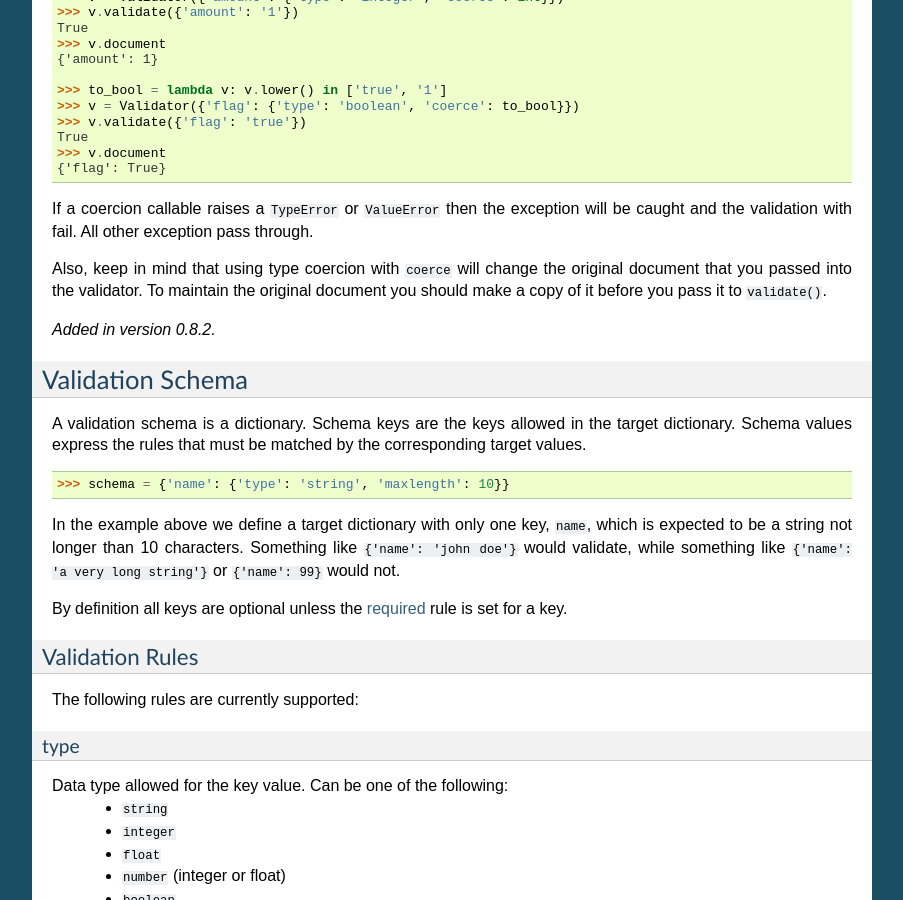
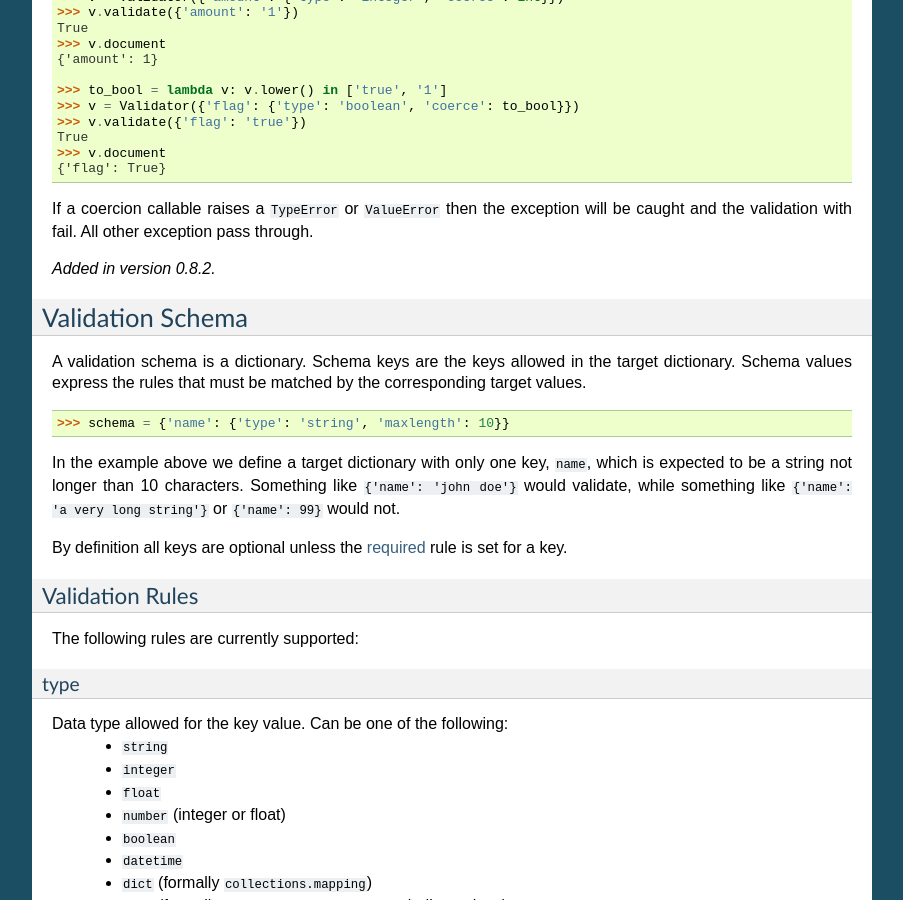
Before and after one commit to pyeve/cerberus, a Sphinx documentation site: the page built from docs/index.rst, in a window 1280 px wide and 900 px high, scrolled down 4318 px. Shown: the whole window, without its empty margins (198-1101 px from the left). Built offline with Sphinx 7.4.7, drawn with Linux system fonts in a browser that asks for light colours.

Commit message:
updates docs

```diff
--- a/docs/index.rst
+++ b/docs/index.rst
@@ -273,10 +273,6 @@ validated. ::
 If a coercion callable raises a ``TypeError`` or ``ValueError`` then the
 exception will be caught and the validation with fail.  All other exception pass
 through.
-
-Also, keep in mind that using type coercion with ``coerce`` will change the
-original document that you passed into the validator.  To maintain the original
-document you should make a copy of it before you pass it to ``validate()``.
 
 .. versionadded:: 0.8.2
 
```
